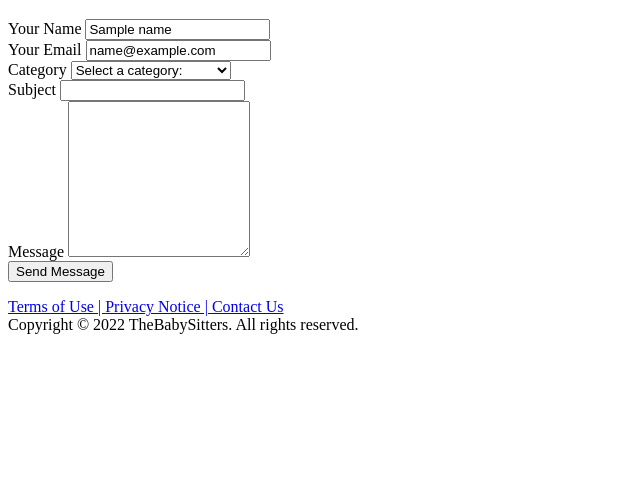
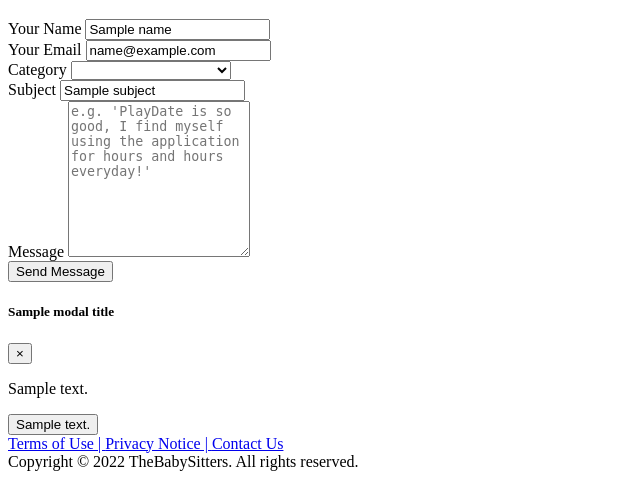
Before and after one commit to soujanyanayak/PlayDate, a Django app: template application/PlayDate/home/templates/helpPage.html in a window 1280 px wide. Shown: the part 1002-1481 px from the top of the page, without its empty margins (0-640 px from the left). Before the commit the page ends 1336 px from the top, so only its background shows below. Run offline with Django 4.2, Linux system fonts and the light colour scheme; the template is opened without the code that fills it: most values are stand-ins (such as "Sample title", 1, 10 or a date in 2020); some libraries are stand-ins or nearby versions.

Commit message:
7/21/22 - Added notificationModal and made helpPage autofill (wjplachno)

```diff
--- a/application/PlayDate/home/templates/helpPage.html
+++ b/application/PlayDate/home/templates/helpPage.html
@@ -11,6 +11,14 @@
     {% include "general_navbar.html" %}
     {% endif %}
     {% endblock %}<br><br><br>
+
+    <script>
+        categorySelection = "{{ category }}";
+        function setCategory(){
+            document.getElementById("category").value = categorySelection;
+        }
+        window.addEventListener("DOMContentLoaded", setCategory);
+    </script>
 
     <div class="container mx-5">
         <div class="text-center mx-5">
@@ -54,16 +62,16 @@
                         <div class="row">
                             <div class="form-group col-md-6">
                                 <label for="name">Your Name</label>
-                                <input type="text" name="name" class="form-control" id="name" value="{{name}}" required>
+                                <input type="text" name="name" class="form-control" id="name" value="{{name}}" placeholder="e.g. 'John Doe'" required>
                             </div>
                             <div class="form-group col-md-6 mt-3 mt-md-0">
                                 <label for="name">Your Email</label>
-                                <input type="email" class="form-control" name="email" id="email" value="{{email}}" required>
+                                <input type="email" class="form-control" name="email" id="email" value="{{email}}" placeholder="e.g. 'john.doe@gmail.com'" required>
                             </div>
                         </div>
                         <div class="form-group mt-3">
                             <label for="name">Category</label>
-                            <select class="form-control" name="category" id="category">
+                            <select class="form-control" name="category" id="category" value="{{category}}">
                                 <option value="" selected="true" disabled>Select a category: </option>
                                 <option value="REP">Report User or Content</option>
                                 <option value="ONB">Registration Issues</option>
@@ -73,11 +81,11 @@
                         </div>
                         <div class="form-group mt-3">
                             <label for="name">Subject</label>
-                            <input type="text" class="form-control" name="subject" id="subject" required>
+                            <input type="text" class="form-control" name="subject" id="subject" value="{{subject}}" placeholder="e.g. 'Webpage is addictive!'" required>
                         </div>
                         <div class="form-group mt-3">
                             <label for="name">Message</label>
-                            <textarea class="form-control" name="message" rows="10" required></textarea>
+                            <textarea class="form-control" name="message" rows="10" placeholder="e.g. 'PlayDate is so good, I find myself using the application for hours and hours everyday!'" required>{{message}}</textarea>
                         </div>
                         <!-- <div class="my-3">
                             <div class="loading">Loading</div>
@@ -93,6 +101,7 @@
     </div>
 
     </div>
+    {% include "notificationModal.html" %}
     <footer class="gsfooter mt-auto bg-light py-1 d-none d-md-flex sticky-bottom">
         <div class="container-fluid text-center text-md-left">
             <span class="text-dark ">
--- /dev/null
+++ b/application/PlayDate/playdate/templates/notificationModal.html
@@ -0,0 +1,61 @@
+<!-- {% verbatim %}
+
+    notificationModal.html
+
+    This template provides a notification popup that can be shown immediately
+  on page load, or to be popped up later.
+
+    To use this:
+    1. In your *.html template, add {{ include "notificationModal.html" }}
+    preferably just before including the footer.
+    2. In your views.py, your render function should look like:
+        return render(request, '*.html', {'modalTitle': [TITLE], ... })
+       That third variable set should include:
+       - 'modalTitle': The title you would like to be displayed in the top
+                       bar of the modal popup.
+       - 'modalText':  The text that should appear in the modal popup. This
+                       will populate inside of a <p> tag.
+       - 'modalBtnText': The text that should appear on the button in the
+                       bottom-right corner of the modal popup. Clicking this
+                       button will close the modal. You can customize the
+                       button behavior in javascript. The button has id
+                       'modalBtn'.
+       - 'modalImmediate': Should be true if you want the modal to appear as
+                       soon as the page loads. If false, you can manually
+                       trigger the the modal with
+                       triggerModal();
+
+    If you have any questions, feel free to ask Will.
+{% endverbatim %} -->
+
+<div class="modal" tabindex="-1" role="dialog" id="notificationModal">
+    <div class="modal-dialog" role="document">
+      <div class="modal-content">
+        <div class="modal-header">
+          <h5 class="modal-title" id="modalTitle">{{ modalTitle }}</h5>
+          <button type="button" class="close" data-dismiss="#notificationModal" aria-label="Close" id="modalTRBtn">
+            <span aria-hidden="true">&times;</span>
+          </button>
+        </div>
+        <div class="modal-body">
+          <p id="modalText">{{ modalText }}</p>
+        </div>
+        <div class="modal-footer">
+          <button type="button" class="btn btn-primary" data-dismiss="#notificationModal" id="modalBtn">{{ modalBtnText }}</button>
+        </div>
+      </div>
+    </div>
+</div>
+<script defer="true">
+    function triggerModal() {
+        $('#notificationModal').modal('toggle');
+    }
+    document.getElementById("modalBtn").addEventListener("click", triggerModal);
+    document.getElementById("modalTRBtn").addEventListener("click", triggerModal);
+{% if modalImmediate %}
+    window.addEventListener('DOMContentLoaded', triggerModal);
+{% endif %}
+</script>
+<script src="https://code.jquery.com/jquery-3.2.1.slim.min.js" integrity="sha384-KJ3o2DKtIkvYIK3UENzmM7KCkRr/rE9/Qpg6aAZGJwFDMVNA/GpGFF93hXpG5KkN" crossorigin="anonymous"></script>
+<script src="https://cdn.jsdelivr.net/npm/popper.js@1.12.9/dist/umd/popper.min.js" integrity="sha384-ApNbgh9B+Y1QKtv3Rn7W3mgPxhU9K/ScQsAP7hUibX39j7fakFPskvXusvfa0b4Q" crossorigin="anonymous"></script>
+<script src="https://cdn.jsdelivr.net/npm/bootstrap@4.0.0/dist/js/bootstrap.min.js" integrity="sha384-JZR6Spejh4U02d8jOt6vLEHfe/JQGiRRSQQxSfFWpi1MquVdAyjUar5+76PVCmYl" crossorigin="anonymous"></script>
```
Also changed, not shown: application/PlayDate/home/views.py (+11 -1 lines).
